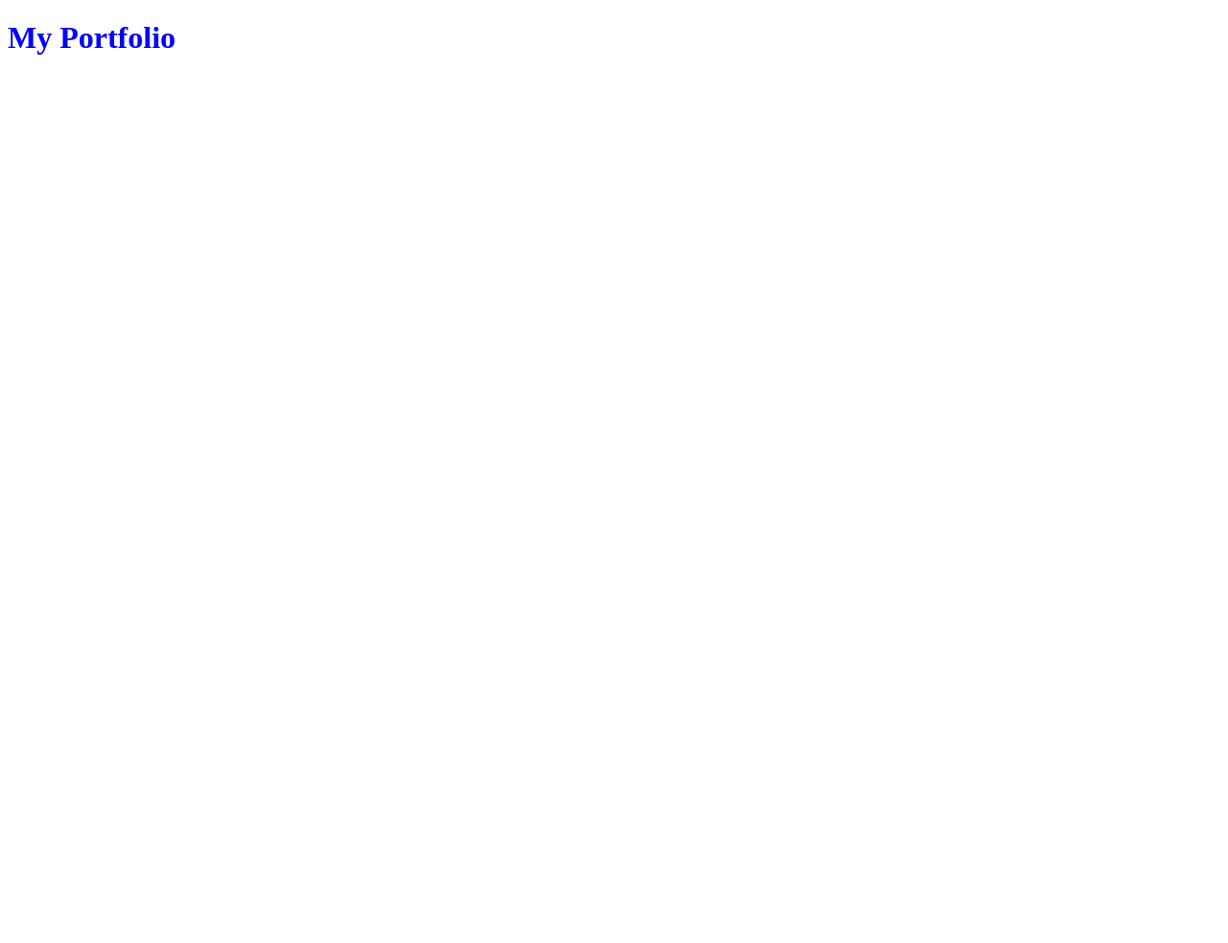
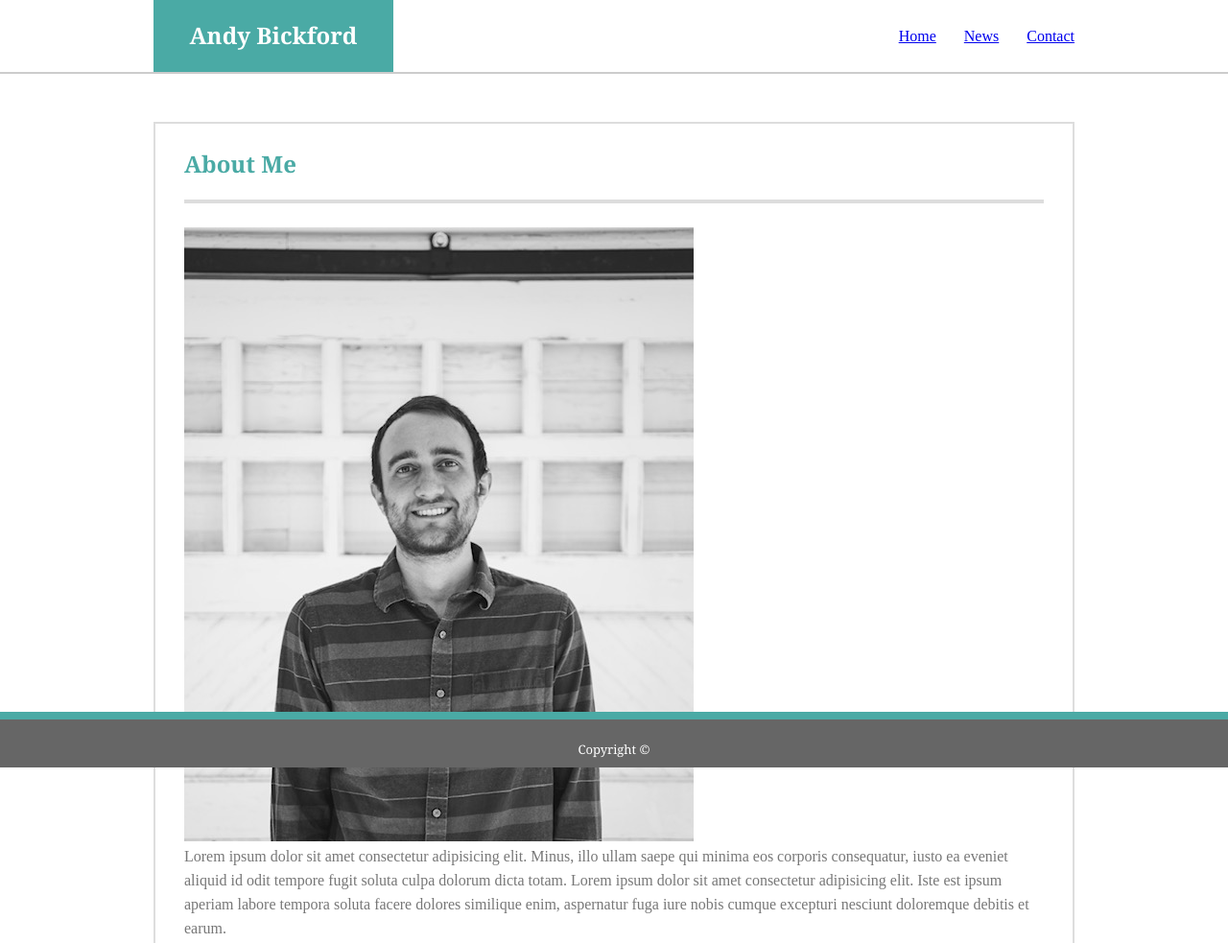
Before and after one commit to atb5498/atb5498.github.io, a plain HTML site: page index.html in a window 1280 px wide. Shown: the top 983 px of the page at 96% size. Before the commit the page ends 800 px from the top, so only its background shows below. Drawn offline with Linux system fonts and the light colour scheme; files that its build step writes are made by us from their sources.

Commit message:
created layout and color pallete for about me page

```diff
--- /dev/null
+++ b/assets/css/style.css
@@ -0,0 +1,134 @@
+/* http://meyerweb.com/eric/tools/css/reset/
+   v2.0 | 20110126
+   License: none (public domain)
+*/
+
+html, body, div, span, applet, object, iframe,
+h1, h2, h3, h4, h5, h6, p, blockquote, pre,
+a, abbr, acronym, address, big, cite, code,
+del, dfn, em, img, ins, kbd, q, s, samp,
+small, strike, strong, sub, sup, tt, var,
+b, u, i, center,
+dl, dt, dd, ol, ul, li,
+fieldset, form, label, legend,
+table, caption, tbody, tfoot, thead, tr, th, td,
+article, aside, canvas, details, embed,
+figure, figcaption, footer, header, hgroup,
+menu, nav, output, ruby, section, summary,
+time, mark, audio, video {
+	margin: 0;
+	padding: 0;
+	border: 0;
+	font-size: 100%;
+	font: inherit;
+	vertical-align: baseline;
+}
+/* HTML5 display-role reset for older browsers */
+article, aside, details, figcaption, figure,
+footer, header, hgroup, menu, nav, section {
+	display: block;
+}
+body {
+	line-height: 1;
+}
+ol, ul {
+	list-style: none;
+}
+blockquote, q {
+	quotes: none;
+}
+blockquote:before, blockquote:after,
+q:before, q:after {
+	content: '';
+	content: none;
+}
+table {
+	border-collapse: collapse;
+	border-spacing: 0;
+}
+
+body {
+    background-color: white
+}
+
+.container {
+    max-width: 960px;
+    margin: 0 auto;
+}
+
+.name {
+    background-color: #4aaaa5;
+    width: 250px;
+    height: 75px;
+    text-align: center;
+    box-sizing: border-box;
+    padding: 25px;
+    color: white;
+    float: left;
+}
+
+header {
+    background-color: #ffffff;
+    height: 75px;
+    border-bottom: #cccccc solid 2px;
+}
+
+h1 {
+    font-family: Georgia, 'Times New Roman', Times, serif;
+    font-size: x-large;
+    font-weight: bold;
+    color: #4aaaa5;
+}
+
+li {
+    display: inline;
+    padding: 25px 0px 25px 25px;
+}
+
+nav {
+    float: right;
+    margin-top: 30px;
+}
+
+main {
+    background-color: #ffffff;
+    padding: 30px;
+    margin-top: 50px;
+    margin-bottom: 150px;
+    border: #dddddd solid 2px;
+}
+
+p {
+    line-height: 25px;
+    color: #777777;
+}
+
+.line {
+    background-color: #dddddd;
+    height: 4px;
+    margin-top: 25px;
+    margin-bottom: 25px;
+}
+
+img {
+    max-height: 50%;
+    width: auto;
+}
+
+footer {
+    background-color: #666666;
+    height: 50px;
+    width: 100%;
+    border-top: 8px solid #4aaaa5;
+    position: fixed;
+    left: 0;
+    bottom: 0;
+}
+
+h2 {
+    text-align: center;
+    font-size: small;
+    color: white;
+    padding-top: 25px;
+    font-family: Georgia, 'Times New Roman', Times, serif;
+}
--- a/index.html
+++ b/index.html
@@ -4,10 +4,36 @@
         <meta charset="UTF-8">
         <meta name="viewport" content="width=device-width, initial-scale=1.0">
         <meta http-equiv="X-UA-Compatible" content="ie=edge">
-    <title>Document</title>
-    <link rel="stylesheet" href="css/style.css">
+        <title>Andy Bickford's Portfolio</title>
+        <link rel="stylesheet" href="assets/css/style.css">
+        <link rel="stylesheet" href="reset.css">
     </head>
     <body>
-    <h1>My Portfolio</h1>
+        <header>
+            <div class="container">
+                <h1 class="name">Andy Bickford</h1>
+                <nav>
+                    <ul>
+                        <li><a href="#About">Home</a></li>
+                        <li><a href="#Portfolio">News</a></li>
+                        <li><a href="#Contact">Contact</a></li>
+                    </ul>
+                </nav>
+            </div>
+        </header>
+
+        <div class="container">
+            <main>
+                <h1>About Me</h1>
+                <div class="line">
+                </div>
+                <img src="assets/images/image0.jpeg" alt="picture of me">
+                <p>Lorem ipsum dolor sit amet consectetur adipisicing elit. Minus, illo ullam saepe qui minima eos corporis consequatur, iusto ea eveniet aliquid id odit tempore fugit soluta culpa dolorum dicta totam. Lorem ipsum dolor sit amet consectetur adipisicing elit. Iste est ipsum aperiam labore tempora soluta facere dolores similique enim, aspernatur fuga iure nobis cumque excepturi nesciunt doloremque debitis et earum.</p>
+            </main>
+        </div>
+
+        <footer>
+            <h2>Copyright &copy;</h2>
+        </footer>
     </body>
 </html>
--- a/style.css
+++ /dev/null
@@ -1,3 +0,0 @@
-h1 {
-    color: blue;
-}
```
Also changed, not shown: assets/images/image0.jpeg (added), contact.html (added), portfolio.html (added), 4 other files. Lines whose indentation alone changed are shown as unchanged.
